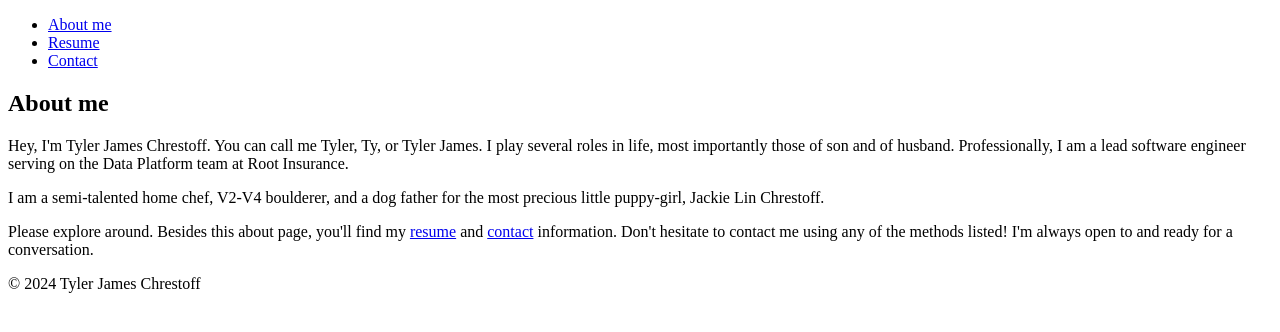
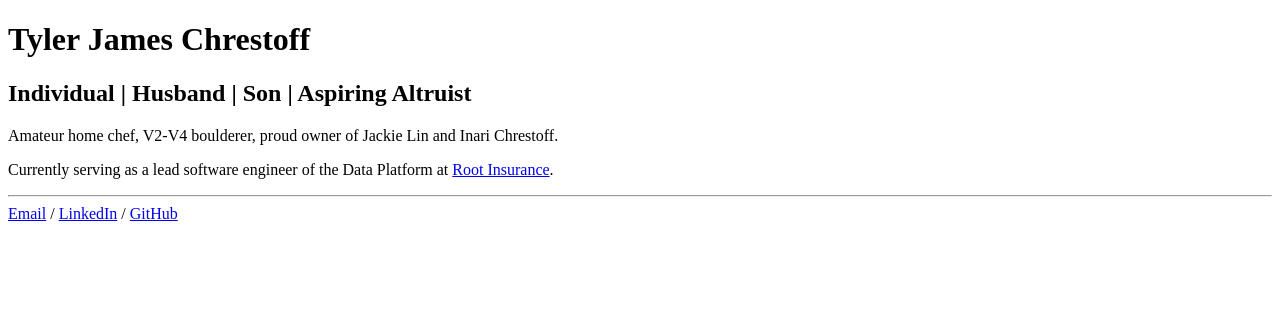
Before and after one commit to tyler-j-chrestoff/chrestoff-site, a plain HTML site: page index.html in a window 1280 px wide. Drawn offline with Linux system fonts and the light colour scheme.

Commit message:
Remove contact.html, simplify index.html

```diff
--- a/index.html
+++ b/index.html
@@ -6,31 +6,21 @@
   <title>About me - chrestoff.com</title>
 </head>
 <body>
-  <header>
-    <nav>
-      <ul>
-        <li><a href="index.html">About me</a></li>
-        <li><a href="content/resume.pdf">Resume</a></li>
-        <li><a href="contact.html">Contact</a></li>
-      </ul>
-    </nav>
-  </header>
-  <main>
-    <section>
-      <h2>About me</h2>
-      <p>
-        Hey, I'm Tyler James Chrestoff. You can call me Tyler, Ty, or Tyler James. I play several roles in life, most importantly those of son and of husband. Professionally, I am a lead software engineer serving on the Data Platform team at Root Insurance.
-      </p>
-      <p>
-        I am a semi-talented home chef, V2-V4 boulderer, and a dog father for the most precious little puppy-girl, Jackie Lin Chrestoff.
-      </p>
-      <p>
-        Please explore around. Besides this about page, you'll find my <a href="content/resume.pdf">resume</a> and <a href="contact.html">contact</a> information. Don't hesitate to contact me using any of the methods listed! I'm always open to and ready for a conversation.
-      </p>
-    </section>
-  </main>
-  <footer>
-    <p>&copy; 2024 Tyler James Chrestoff</p>
-  </footer>
+  <div class="main-text">
+    <div class="about">
+      <h1>Tyler James Chrestoff</h1>
+      <h2>Individual | Husband | Son | Aspiring Altruist</h2>
+      <p>Amateur home chef, V2-V4 boulderer, proud owner of Jackie Lin and Inari Chrestoff.</p>
+      <p>Currently serving as a lead software engineer of the Data Platform at <a href="https://www.joinroot.com/">Root Insurance</a>.</p>
+    </div>
+    <hr>
+    <div class="links">
+      <a href="mailto:tyler.chrestoff@hey.com">Email</a>
+      /
+      <a href="https://www.linkedin.com/in/tyler-chrestoff/">LinkedIn</a>
+      /
+      <a href="https://github.com/tyler-j-chrestoff">GitHub</a>
+    </div>
+  </div>
 </body>
 </html>
```
Also changed, not shown: contact.html (deleted, +0 -33 lines).
